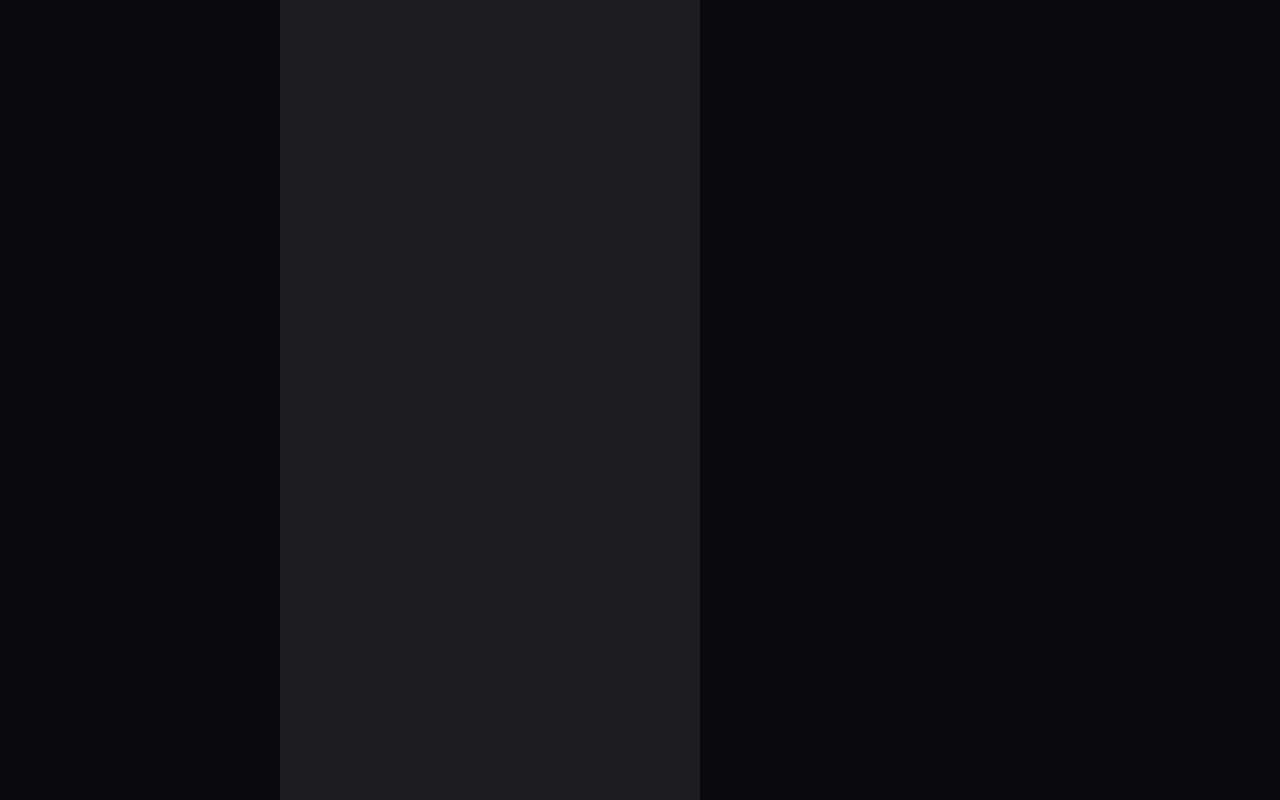
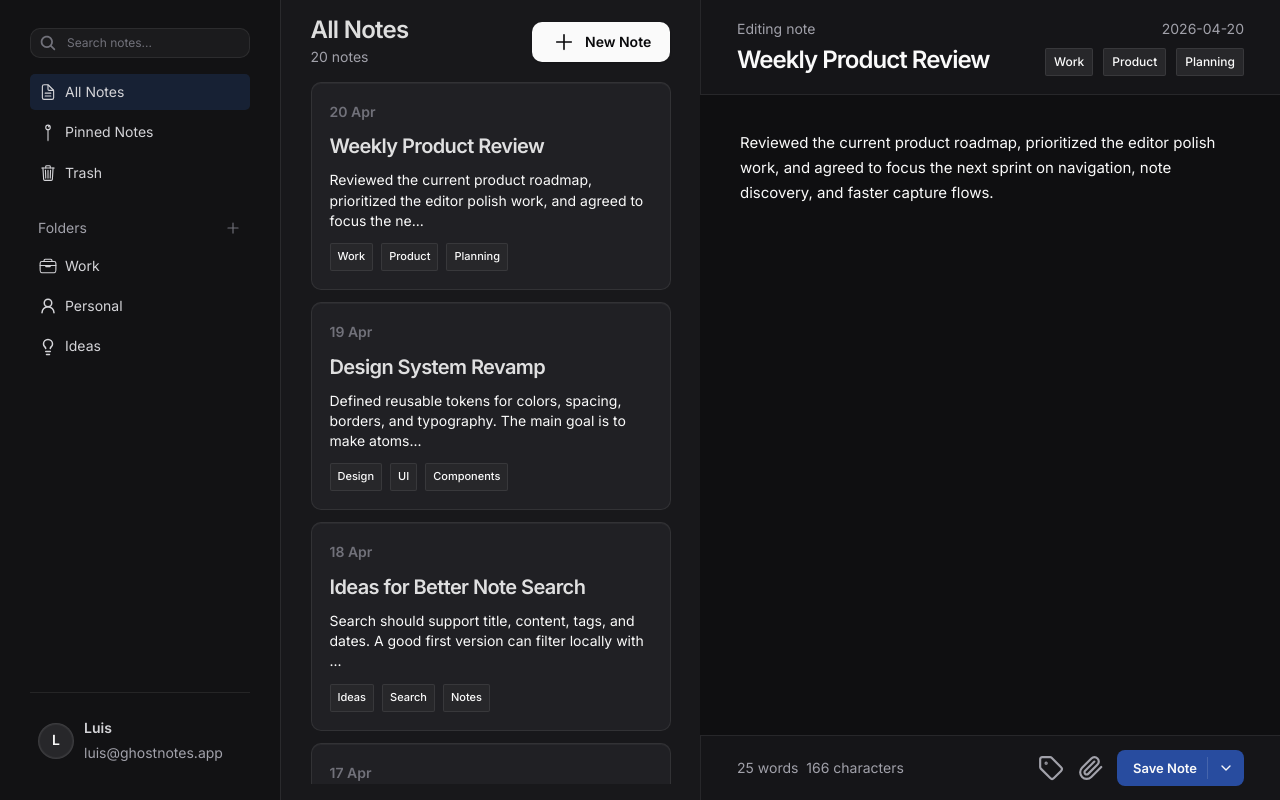
Before and after one commit to Messafy/frontend, a React (Vite) app: page / in a window 1280 px wide. Built offline with nearby package versions, Linux system fonts and the light colour scheme.

Commit message:
feat(notes): assemble note workspace prototype

```diff
--- a/src/components/atoms/Label/Label.jsx
+++ b/src/components/atoms/Label/Label.jsx
@@ -3,10 +3,10 @@ import PropTypes from 'prop-types'
 import Icon from '../Icon/Icon.jsx'
 import Text from "../Text/Text.jsx";
 
-export default function Label({ icon = null, text = "" })
+export default function Label({ icon = null, text = "", className = "" })
 {
     return (
-        <div className="label">
+        <div className={`label ${className}`}>
             {icon && <Icon icon={icon} />}
             <Text size="small" as="span">
                 {text}
@@ -18,4 +18,5 @@ export default function Label({ icon = null, text = "" })
 Label.propTypes = {
     icon: PropTypes.elementType,
     text: PropTypes.string,
+    className: PropTypes.string,
 }
--- a/src/components/atoms/Label/Label.scss
+++ b/src/components/atoms/Label/Label.scss
@@ -1,16 +1,26 @@
 @use "../../../styles/tokens/index" as *;
 
 .label {
-  height: 24px;
-  width: 100%;
   display: flex;
   align-items: center;
   gap: 8px;
-  padding: 20px 7px;
-  @include soft-border( transparent, 5px );
+  width: 100%;
+  min-height: 28px;
+  padding: 6px 8px;
+  box-sizing: border-box;
+
+  @include soft-border(transparent, 5px);
   cursor: pointer;
-  transition: background-color 180ms ease;
+
+  transition:
+    background-color 180ms ease,
+    color 180ms ease;
+
   &:hover {
     background-color: $color-muted;
   }
+
+  &--active {
+    background-color: $color-muted;
+  }
 }
--- a/src/components/molecules/Card/Card.scss
+++ b/src/components/molecules/Card/Card.scss
@@ -6,8 +6,8 @@
   gap: 20px;
   width: 100%;
   padding: 28px;
-  background-color: $color-badge;
-  @include control-border($color-badge-border);
+  background-color: $color-card;
+  @include control-border($color-border);
   box-shadow: inset 0 1px 0 rgba(255, 255, 255, 0.04);
   color: $color-text-primary;
   transition: border-color 180ms ease;
--- a/src/components/pages/NotePage/NotePage.jsx
+++ b/src/components/pages/NotePage/NotePage.jsx
@@ -1,22 +1,25 @@
 import './NotePage.scss';
-import Card from "../../molecules/Card/Card.jsx";
-import Link from "../../atoms/Link/Link.jsx";
 import Button from "../../atoms/Button/Button.jsx";
+import Icon from "../../atoms/Icon/Icon.jsx";
 import Input from "../../atoms/Input/Input.jsx";
+import Label from "../../atoms/Label/Label.jsx";
+import Profile from "../../atoms/Profile/Profile.jsx";
+import Tag from "../../atoms/Tag/Tag.jsx";
+import Text from '../../atoms/Text/Text.jsx'
+import CollectionLabels from "../../molecules/CollectionLabels/CollectionLabels.jsx";
+import CollectionTags from "../../molecules/CollectionTags/CollectionTags.jsx";
+import Note from "../../organisms/Note/Note.jsx";
 import TextArea from "../../atoms/TextArea/TextArea.jsx";
-import Profile from "../../atoms/Profile/Profile.jsx";
-import Badge from "../../atoms/Badge/Badge.jsx";
-import Tag from "../../atoms/Tag/Tag.jsx";
-import CollectionTags from "../../molecules/CollectionTags/CollectionTags.jsx";
-import Text from '../../atoms/Text/Text.jsx'
-import Date from "../../atoms/Date/Date.jsx";
-import Note from "../../organisms/Note/Note.jsx";
-import Icon from "../../atoms/Icon/Icon.jsx";
-import {IoAdd, IoDocumentTextOutline, IoPinOutline, IoTrashOutline} from "react-icons/io5";
-import Label from "../../atoms/Label/Label.jsx";
-import CollectionLinks from "../../molecules/CollectionLinks/CollectionLinks.jsx";
-import CollectionLabels from "../../molecules/CollectionLabels/CollectionLabels.jsx";
-import FloatingTextToolbar from "../../organisms/FloatingTextToolbar/FloatingTextToolbar.jsx";
+import {
+    IoAdd,
+    IoBriefcaseOutline,
+    IoDocumentTextOutline,
+    IoPinOutline,
+    IoSearch,
+    IoTrashOutline,
+} from "react-icons/io5";
+import {LuChevronDown, LuLightbulb, LuPaperclip, LuTag, LuUserRound} from "react-icons/lu";
+import {notes} from "../../../mocks/notes.js";
 
 export default function NotePage() {
     return (
@@ -30,21 +33,123 @@ export default function NotePage() {
 function MenuAside () {
     return (
         <aside className='menu-aside'>
+            <div className='menu-aside__content'>
+                <Input placeholder='Search notes...'>
+                    <Icon icon={IoSearch} />
+                </Input>
 
+                <CollectionLabels maxLength={3}>
+                    <Label className='label--active' icon={IoDocumentTextOutline} text='All Notes' />
+                    <Label icon={IoPinOutline} text='Pinned Notes' />
+                    <Label icon={IoTrashOutline} text='Trash' />
+                </CollectionLabels>
+
+                <section className='menu-aside__section'>
+                    <div className='menu-aside__section-header'>
+                        <Text as='span' size='small' color='secondary'>Folders</Text>
+                        <Icon className='animated' icon={IoAdd} />
+                    </div>
+                    <CollectionLabels maxLength={3}>
+                        <Label icon={IoBriefcaseOutline} text='Work' />
+                        <Label icon={LuUserRound} text='Personal' />
+                        <Label icon={LuLightbulb} text='Ideas' />
+                    </CollectionLabels>
+                </section>
+
+                <div className='menu-aside__bottom'>
+                    <div className='menu-aside__profile'>
+                        <Profile name='Luis' />
+                        <div className='menu-aside__profile-text'>
+                            <Text as='span' size='small' weight='semibold'>Luis</Text>
+                            <Text as='span' size='small' color='secondary'>luis@ghostnotes.app</Text>
+                        </div>
+                    </div>
+                </div>
+            </div>
         </aside>
     )
 }
 function CollectionNotes () {
+    const collectionName = 'All Notes'
+
     return (
         <section className='collection-notes'>
-
+            <CollectionNotesHeader title={collectionName} count={notes.length} />
+            <div className='collection-notes__list'>
+                {notes.map((note) => (
+                    <Note key={note.id} {...note} />
+                ))}
+            </div>
         </section>
     )
 }
 function NoteWrite () {
+    const selectedNote = notes[0]
+
     return (
         <section className='note-write'>
-
+            <NoteWriterHeader note={selectedNote} />
+            <TextArea defaultValue={selectedNote.content} />
+            <NoteWriterFooter content={selectedNote.content} />
         </section>
     )
 }
+
+function NoteWriterFooter ({ content }) {
+    const characterCount = content.length
+    const wordCount = content.trim().split(/\s+/).filter(Boolean).length
+
+    return (
+        <footer className='note-write__footer'>
+            <Text as='span' size='small' color='secondary'>
+                {wordCount} words&nbsp;&nbsp;{characterCount} characters
+            </Text>
+
+            <div className='note-write__footer-actions'>
+                <button className='note-write__icon-button' type='button' aria-label='Add tag'>
+                    <Icon icon={LuTag} />
+                </button>
+                <button className='note-write__icon-button' type='button' aria-label='Attach file'>
+                    <Icon icon={LuPaperclip} />
+                </button>
+                <button className='note-write__save-button' type='button'>
+                    <span>Save Note</span>
+                    <span className='note-write__save-divider' />
+                    <Icon icon={LuChevronDown} />
+                </button>
+            </div>
+        </footer>
+    )
+}
+
+function NoteWriterHeader ({ note }) {
+    return (
+        <header className='note-write__header'>
+            <div className='note-write__title-group'>
+                <Text as='span' size='small' color='secondary'>Editing note</Text>
+                <Text as='h1' size='h2' weight='semibold'>{note.title}</Text>
+            </div>
+
+            <div className='note-write__meta'>
+                <Text as='span' size='small' color='secondary'>{note.date}</Text>
+                <CollectionTags maxLength={4}>
+                    {note.tags.map((tag) => (
+                        <Tag key={tag}>{tag}</Tag>
+                    ))}
+                </CollectionTags>
+            </div>
+        </header>
+    )
+}
+
+function CollectionNotesHeader ({ title, count }) {
+    return (
+        <header className='collection-notes__header'>
+            <div className='collection-notes__title'>
+                <Text as='h2' size='h2' weight='semibold'>{title}</Text>
+                <Text as='span' size='small' color='secondary'>{count} notes</Text>
+            </div>
+            <Button icon={IoAdd}>New Note</Button>
+        </header>
+    )
+}
--- a/src/components/pages/NotePage/NotePage.scss
+++ b/src/components/pages/NotePage/NotePage.scss
@@ -1,8 +1,8 @@
 @use '../../../styles/tokens' as *;
 
 .note-page {
-  min-height: 100vh;
-  width: 100%;
+  height: 100vh;
+  width: 100vw;
   overflow: hidden;
 
   display: grid;
@@ -12,8 +12,310 @@
 }
 
 .menu-aside {
+  display: flex;
+  min-width: 0;
+  overflow: hidden;
+  padding: 28px 16px;
 
+  color: $color-menu-aside-foreground;
+  background-color: $color-menu-aside;
+
+  &__content {
+    display: flex;
+    flex-direction: column;
+    gap: 16px;
+    width: 100%;
+    min-height: 100%;
+    max-width: 220px;
+    margin: 0 auto;
+  }
+
+  &__section {
+    display: flex;
+    flex-direction: column;
+    gap: 8px;
+    margin-top: 10px;
+  }
+
+  &__section-header {
+    display: flex;
+    align-items: center;
+    justify-content: space-between;
+    padding: 0 8px;
+    color: $color-menu-aside-muted;
+  }
+
+  &__bottom {
+    display: flex;
+    flex-direction: column;
+    gap: 10px;
+    margin-top: auto;
+    padding-top: 16px;
+    border-top: 1px solid $color-menu-aside-border;
+  }
+
+  &__profile {
+    display: flex;
+    align-items: center;
+    gap: 10px;
+    padding: 8px;
+    border-radius: 8px;
+    cursor: pointer;
+    transition: background-color 180ms ease;
+
+    &:hover {
+      background-color: $color-menu-aside-hover;
+    }
+  }
+
+  &__profile-text {
+    display: flex;
+    flex-direction: column;
+    gap: 2px;
+    min-width: 0;
+
+    .text {
+      overflow: hidden;
+      white-space: nowrap;
+      text-overflow: ellipsis;
+    }
+  }
+
+  .input {
+    min-height: 30px;
+    padding: 0 8px;
+    color: $color-menu-aside-muted;
+    background-color: rgba(255, 255, 255, 0.04);
+    border-color: $color-menu-aside-border;
+    box-shadow: none;
+  }
+
+  .input__control {
+    font-size: 12px;
+    color: $color-menu-aside-foreground;
+  }
+
+  .label {
+    color: $color-menu-aside-foreground;
+
+    &:hover {
+      background-color: $color-menu-aside-hover;
+    }
+
+    &--active {
+      background-color: $color-menu-aside-active;
+    }
+  }
+
+  .icon {
+    height: 18px;
+    width: 18px;
+    color: currentColor;
+
+    svg {
+      height: 12px;
+      width: 12px;
+    }
+  }
 }
 .collection-notes {
+  display: flex;
+  flex-direction: column;
+  min-width: 0;
+  min-height: 0;
+  overflow: hidden;
+  gap: 14px;
+  padding: 16px;
   background-color: $color-menu-notes;
+  border-left: 1px solid $color-border;
+
+  &__header {
+    display: flex;
+    align-items: center;
+    justify-content: space-between;
+    gap: 16px;
+    width: 100%;
+    max-width: 360px;
+    margin: 0 auto;
+    flex-shrink: 0;
+
+    .text--size-h2 {
+      font-size: 24px;
+    }
+  }
+
+  &__title {
+    display: flex;
+    flex-direction: column;
+    gap: 2px;
+    min-width: 0;
+  }
+
+  &__list {
+    display: flex;
+    flex-direction: column;
+    align-items: center;
+    gap: 12px;
+    width: 100%;
+    max-width: 360px;
+    margin: 0 auto;
+    min-height: 0;
+    overflow-y: auto;
+    scrollbar-width: none;
+
+    &::-webkit-scrollbar {
+      display: none;
+    }
+
+    .card {
+      gap: 12px;
+      padding: 18px;
+
+      .text--size-h2 {
+        font-size: 20px;
+        line-height: 1.15;
+      }
+
+      .text--size-body {
+        font-size: 14px;
+        line-height: 1.45;
+      }
+
+      .collection-tags {
+        gap: 8px;
+      }
+
+      .tag {
+        padding: 5px 7px;
+        font-size: 11px;
+      }
+    }
+  }
 }
+
+.note-write {
+  display: flex;
+  flex-direction: column;
+  min-width: 0;
+  min-height: 0;
+  overflow: hidden;
+
+  background-color: #0f0f11;
+
+  &__header {
+    display: flex;
+    align-items: flex-start;
+    justify-content: space-between;
+    gap: 24px;
+    padding: 18px 36px;
+
+    background-color: rgba(24, 24, 27, 0.72);
+    border-bottom: 1px solid $color-border;
+    border-left: 1px solid $color-border;
+
+    .text--size-h2 {
+      font-size: 24px;
+      line-height: 1.15;
+    }
+  }
+
+  &__title-group {
+    display: flex;
+    flex-direction: column;
+    gap: 6px;
+    min-width: 0;
+  }
+
+  &__meta {
+    display: flex;
+    flex-direction: column;
+    align-items: flex-end;
+    gap: 8px;
+    flex-shrink: 0;
+  }
+
+  .textarea {
+    flex: 1;
+    min-height: 0;
+    width: 100%;
+    max-width: 760px;
+    margin: 0 auto;
+    padding: 36px 40px;
+    font-size: 15px;
+    line-height: 1.65;
+  }
+
+  &__footer {
+    display: flex;
+    align-items: center;
+    justify-content: space-between;
+    gap: 20px;
+    padding: 14px 36px;
+
+    background-color: rgba(24, 24, 27, 0.72);
+    border-top: 1px solid $color-border;
+    border-left: 1px solid $color-border;
+  }
+
+  &__footer-actions {
+    display: flex;
+    align-items: center;
+    gap: 12px;
+  }
+
+  &__icon-button,
+  &__save-button {
+    display: inline-flex;
+    align-items: center;
+    justify-content: center;
+    padding: 0;
+    color: $color-text-secondary;
+    background: transparent;
+    border: 0;
+    cursor: pointer;
+  }
+
+  &__icon-button {
+    height: 28px;
+    width: 28px;
+
+    &:hover {
+      color: $color-text-primary;
+    }
+  }
+
+  &__save-button {
+    gap: 10px;
+    min-height: 36px;
+    padding: 0 10px 0 16px;
+
+    color: $color-text-primary;
+    background-color: #284c9f;
+    border-radius: 8px;
+    font: inherit;
+    font-size: 13px;
+    font-weight: 600;
+    transition: background-color 160ms ease;
+
+    &:hover {
+      background-color: #315bb8;
+    }
+
+    .icon {
+      height: 16px;
+      width: 16px;
+
+      svg {
+        height: 14px;
+        width: 14px;
+      }
+    }
+  }
+
+  &__save-divider {
+    align-self: stretch;
+    width: 1px;
+    margin: 7px 0;
+    background-color: rgba(255, 255, 255, 0.14);
+  }
+}
--- a/src/styles/tokens/_colors.scss
+++ b/src/styles/tokens/_colors.scss
@@ -10,16 +10,22 @@ $zinc-800: #27272a;
 $zinc-900: #151515;
 $zinc-950: #09090b;
 
-$color-background: $zinc-950;
-$color-surface: $zinc-900;
+$color-background: #0b0b0d;
+$color-surface: #121214;
 $color-surface-secondary: $zinc-800;
 $color-text-primary: $zinc-50;
 $color-text-secondary: $zinc-400;
 $color-text-muted: $zinc-500;
-$color-border: $zinc-800;
+$color-border: rgba(255, 255, 255, 0.08);
 $color-border-hover: $zinc-700;
-$color-card: #141416;
-$color-menu-notes: #1c1c20;
+$color-card: #202024;
+$color-menu-aside: #121214;
+$color-menu-aside-foreground: $zinc-300;
+$color-menu-aside-muted: $zinc-500;
+$color-menu-aside-hover: #1d1d21;
+$color-menu-aside-active: rgba(59, 130, 246, 0.14);
+$color-menu-aside-border: rgba(255, 255, 255, 0.08);
+$color-menu-notes: #18181b;
 $color-input: #0a0a0c;
 $color-input-border: rgba(255, 255, 255, 0.08);
 $color-textarea: #0a0a0c;
```
